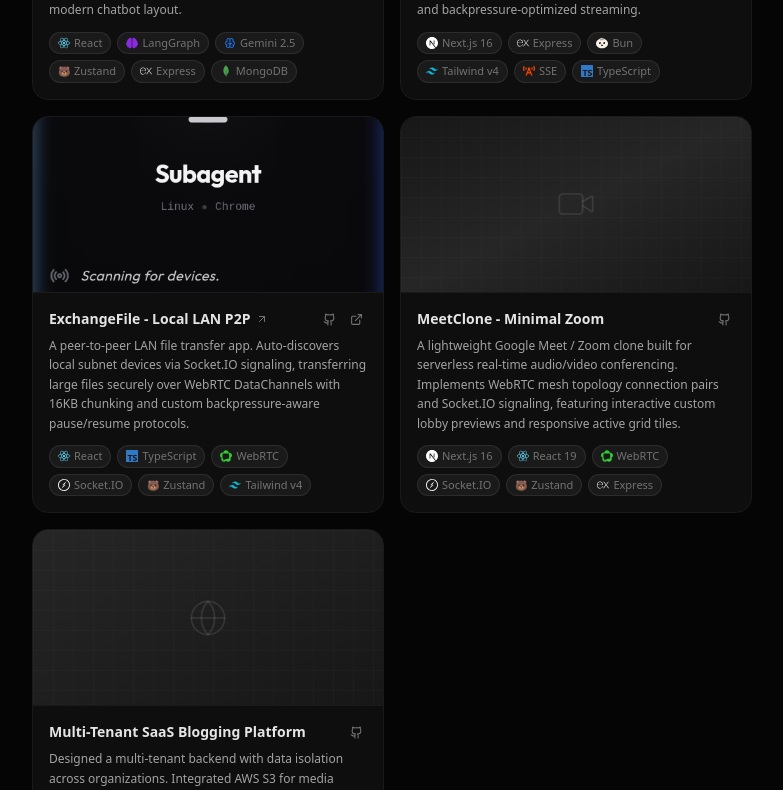
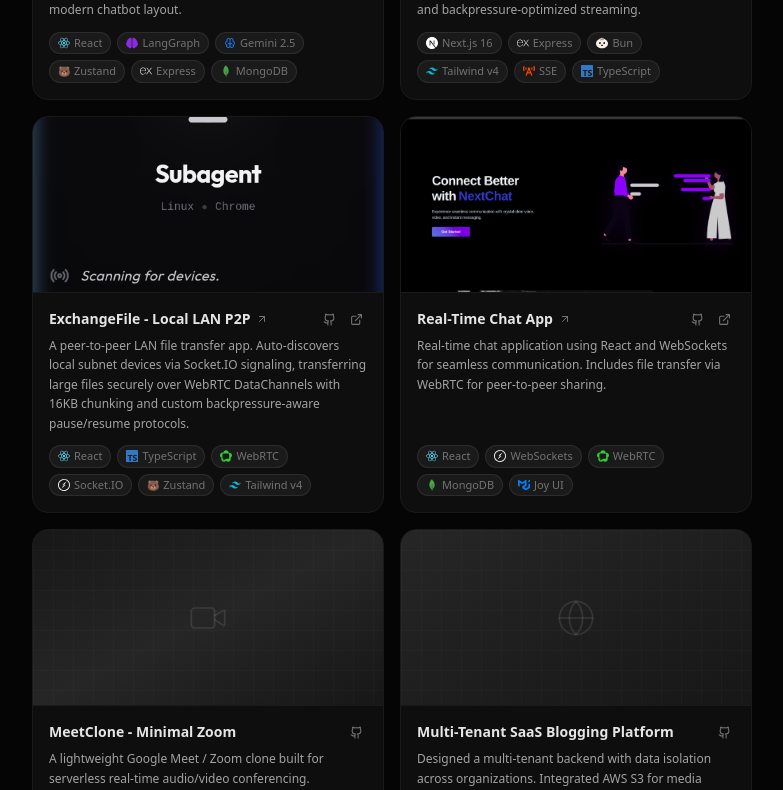
Before and after one commit to sunil8521/portfolio, a Next.js app: page / in a window 1280 px wide. Shown: the part 2964-3754 px from the top of the page, without its empty margins (248-1031 px from the left). Built offline with nearby package versions, Linux system fonts and the light colour scheme; a web font is replaced by a local one.

Commit message:
feat: restore Real-Time Chat App project card with tech stack icons

```diff
--- a/components/projects.tsx
+++ b/components/projects.tsx
@@ -4,7 +4,7 @@ import { motion } from "framer-motion";
 import { ExternalLink, Github, ArrowUpRight, Globe, MessageSquare, Share2, Download, Video } from "lucide-react";
 import Image from "next/image";
 import { FaReact, FaNodeJs, FaDocker, FaAws, FaGitAlt, FaLinux, FaBrain, FaBroadcastTower } from "react-icons/fa";
-import { SiNextdotjs, SiTypescript, SiJavascript, SiExpress, SiMongodb, SiPostgresql, SiTailwindcss, SiFirebase, SiRedis, SiSocketdotio, SiWebrtc, SiBun, SiAmazondynamodb, SiPrisma } from "react-icons/si";
+import { SiNextdotjs, SiTypescript, SiJavascript, SiExpress, SiMongodb, SiPostgresql, SiTailwindcss, SiFirebase, SiRedis, SiSocketdotio, SiWebrtc, SiBun, SiAmazondynamodb, SiPrisma, SiMui } from "react-icons/si";
 import { TbApi, TbBrandHtml5 } from "react-icons/tb";
 import { RiBrainLine } from "react-icons/ri";
 
@@ -51,6 +51,8 @@ const techIconMap: Record<string, { icon: React.ReactNode }> = {
     "Socket.IO": { icon: <SiSocketdotio className="w-3 h-3 text-white" /> },
     "DynamoDB": { icon: <SiAmazondynamodb className="w-3 h-3 text-[#4053F2]" /> },
     "Prisma": { icon: <SiPrisma className="w-3 h-3 text-[#5A67D8]" /> },
+    "WebSockets": { icon: <SiSocketdotio className="w-3 h-3 text-white" /> },
+    "Joy UI": { icon: <SiMui className="w-3 h-3 text-[#007FFF]" /> },
 };
 
 const projects: Project[] = [
@@ -83,6 +85,16 @@ const projects: Project[] = [
         icon: Share2,
         gradient: "from-neutral-900 to-neutral-800",
         image: "/exchangefile.png"
+    },
+    {
+        title: "Real-Time Chat App",
+        description: "Real-time chat application using React and WebSockets for seamless communication. Includes file transfer via WebRTC for peer-to-peer sharing.",
+        tech: ["React", "WebSockets", "WebRTC", "MongoDB", "Joy UI"],
+        github: "https://github.com/sunil8521/chat-webapp",
+        live: "https://nextchat-rt8a.onrender.com/home",
+        icon: MessageSquare,
+        gradient: "from-neutral-850 via-neutral-900 to-neutral-850",
+        image: "/chat.png"
     },
     {
         title: "MeetClone - Minimal Zoom",
```
